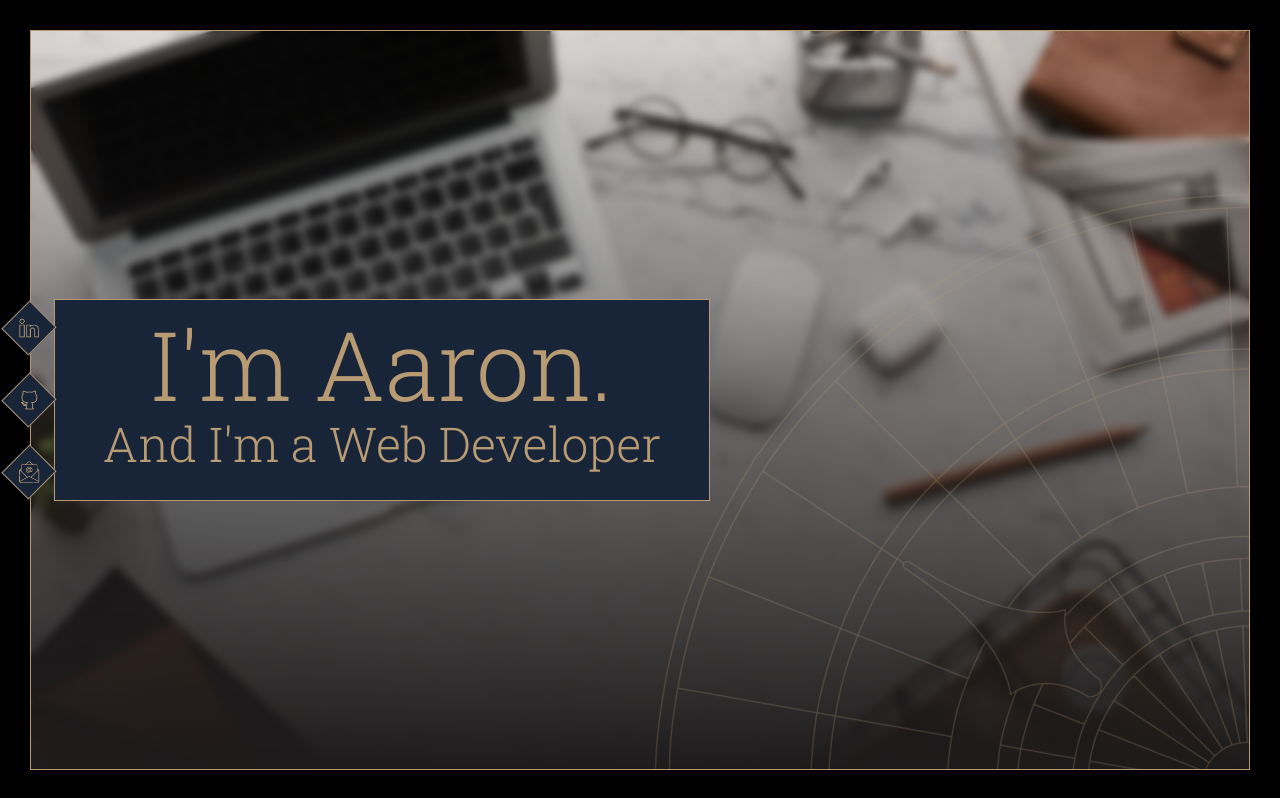
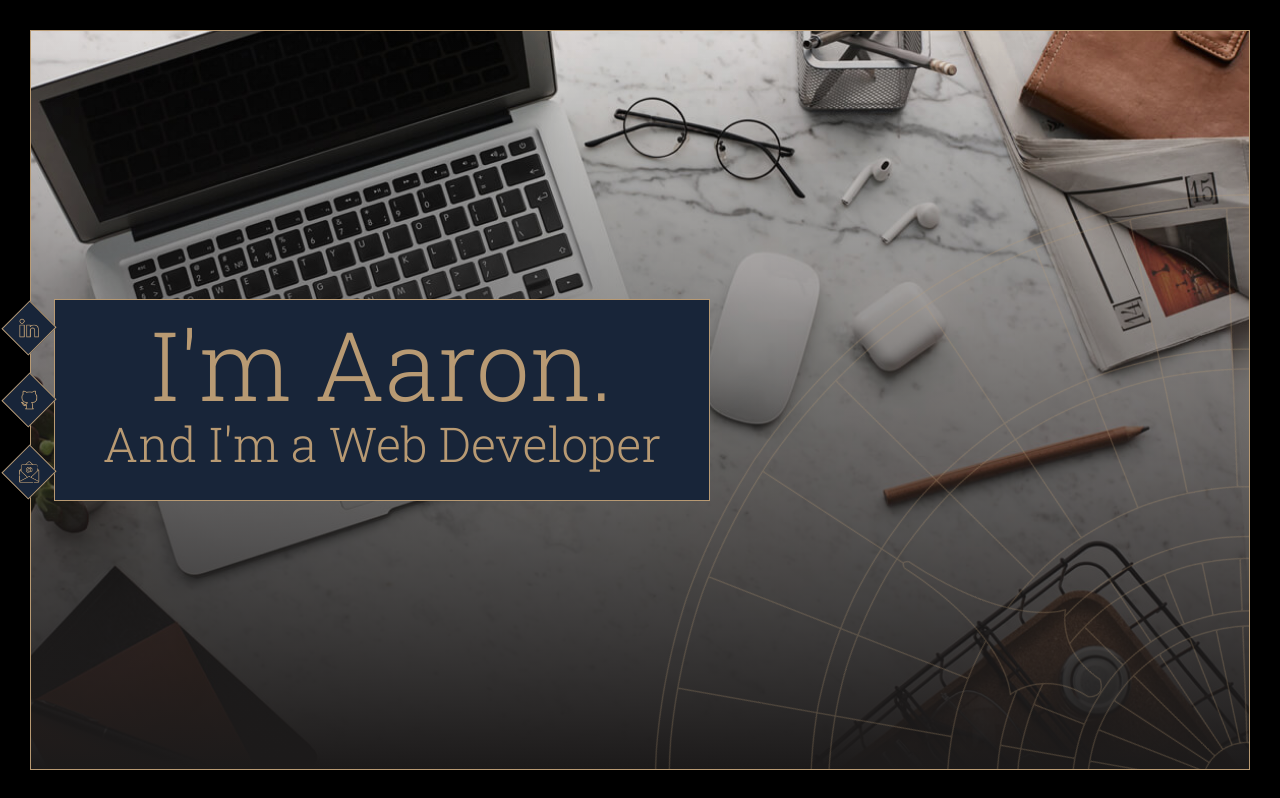
Before and after one commit to caarondg/caarondg.github.io, a React app: page / in a window 1280 px wide. Shown: the top 798 px of the page. Built offline with nearby package versions, Linux system fonts and the light colour scheme.

Commit message:
style: remove backdrop-filter causing heavy render

```diff
--- a/src/assets/styles/sections/_hero.scss
+++ b/src/assets/styles/sections/_hero.scss
@@ -20,7 +20,7 @@ section.sec-hero {
   }
 
   .gradient-dimmer {
-    @apply absolute w-full h-full bottom-0 left-0 bg-gradient-to-t from-black-300 to-transparent backdrop-blur-sm;
+    @apply absolute w-full h-full bottom-0 left-0 bg-gradient-to-t from-black-300 to-transparent;
   }
 
   .graphic {
```
